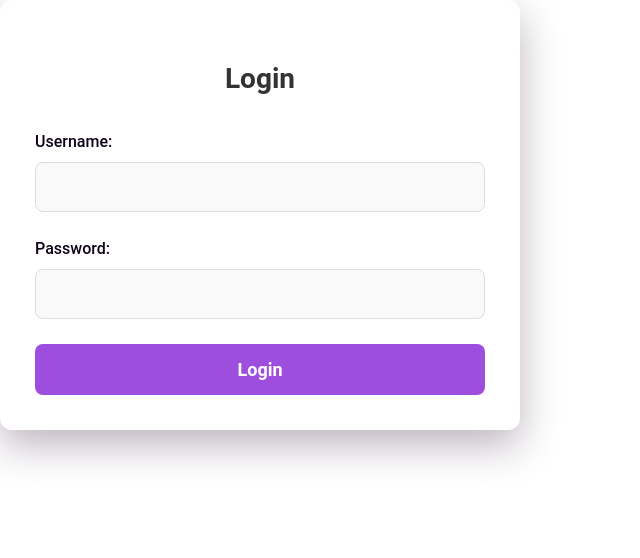
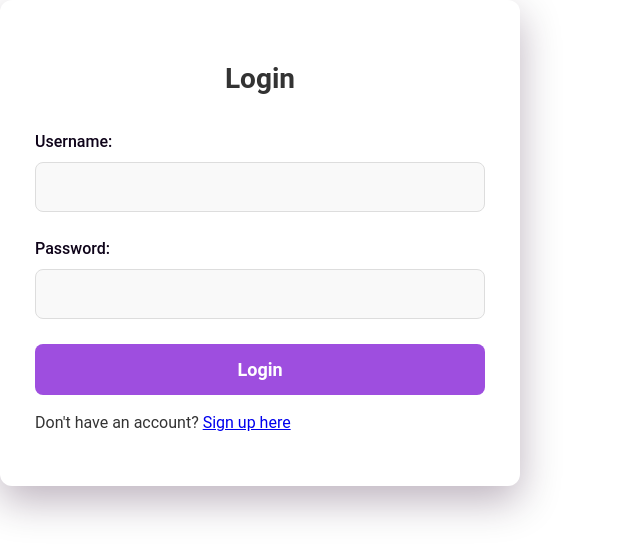
Before and after one commit to Efrat-Glasner/Server-Project, a React (Vite) app: page /login in a window 1280 px wide. Shown: the top 558 px of the page, without its empty margins (0-640 px from the left). Built offline with nearby package versions, Linux system fonts and the light colour scheme.

Commit message:
update login and signup

```diff
--- a/src/components/Login.jsx
+++ b/src/components/Login.jsx
@@ -1,6 +1,5 @@
 import { useState, useContext, useEffect } from "react";
-import { useNavigate } from "react-router-dom";
-//vv
+import { useNavigate, Link } from "react-router-dom"; // ייבוא Link
 import "../css/form.css";
 import { CurrentUser } from "./App";
 
@@ -67,6 +66,9 @@
         <button type="submit" className="login-button">Login</button>
         {errorMessage && <p className="error-message">{errorMessage}</p>}
       </form>
+      <p className="signup-link">
+        Don't have an account? <Link to="/signup">Sign up here</Link>
+      </p>
     </div>
   );
 }
--- a/src/components/SignUp.jsx
+++ b/src/components/SignUp.jsx
@@ -1,5 +1,5 @@
 import { useState } from "react";
-import { useNavigate } from "react-router-dom";
+import { useNavigate, Link } from "react-router-dom"; // ייבוא Link
 import "../css/form.css";
 
 function Signup() {
@@ -75,6 +75,9 @@
         <button type="submit" className="signup-button">Signup</button>
         {errorMessage && <p className="error-message">{errorMessage}</p>}
       </form>
+      <p className="login-link">
+        Already have an account? <Link to="/login">Log in here</Link>
+      </p>
     </div>
   );
 }
```
